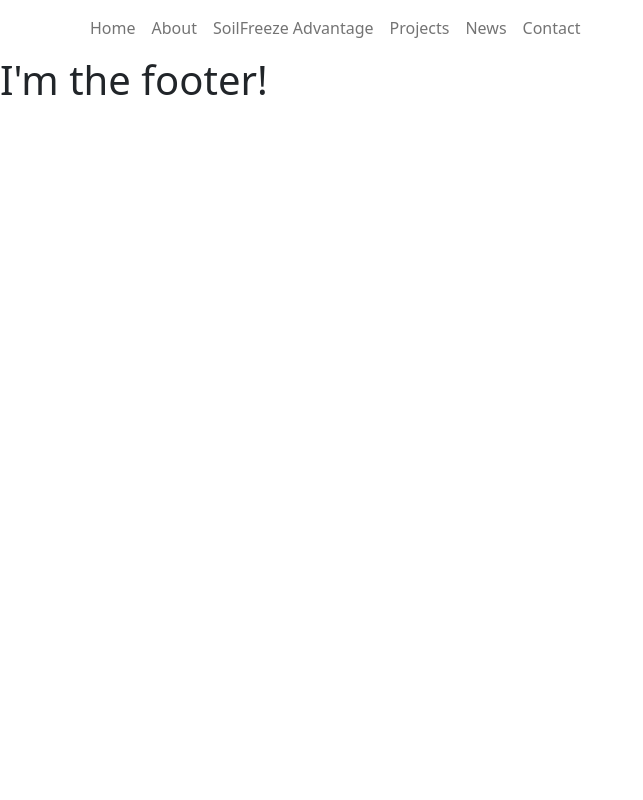
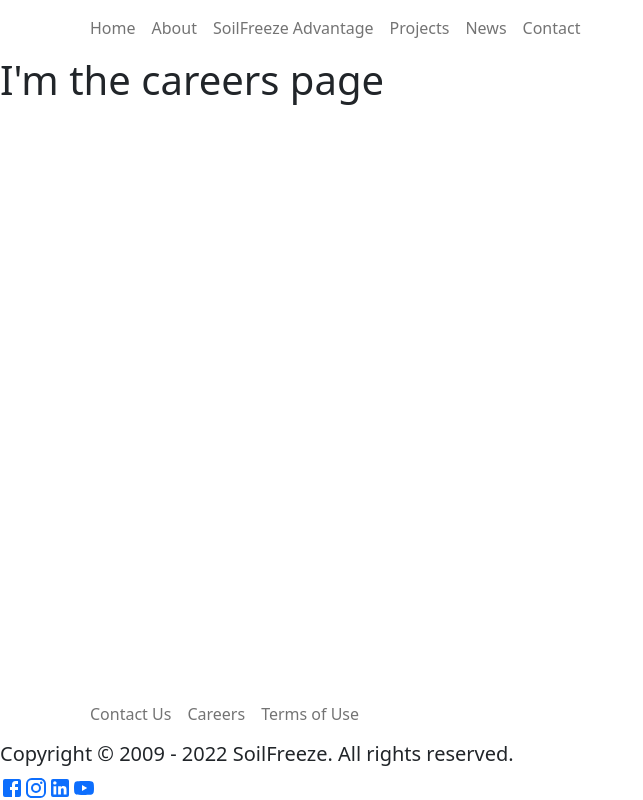
Before and after one commit to lola-violet/sfinc-front, a React (Create React App) app: page /careers in a window 1280 px wide. Shown: the whole page, without its empty margins (0-643 px from the left). Built offline with nearby package versions, Linux system fonts and the light colour scheme.

Commit message:
added footer with links & icons

```diff
--- a/package.json
+++ b/package.json
@@ -3,6 +3,10 @@
   "version": "0.1.0",
   "private": true,
   "dependencies": {
+    "@emotion/react": "^11.9.3",
+    "@emotion/styled": "^11.9.3",
+    "@mui/icons-material": "^5.8.4",
+    "@mui/material": "^5.8.6",
     "@testing-library/jest-dom": "^5.16.4",
     "@testing-library/react": "^13.3.0",
     "@testing-library/user-event": "^13.5.0",
@@ -10,6 +14,7 @@
     "react": "^18.2.0",
     "react-bootstrap": "^2.4.0",
     "react-dom": "^18.2.0",
+    "react-helmet": "^6.1.0",
     "react-router-dom": "^6.3.0",
     "react-scripts": "5.0.1",
     "web-vitals": "^2.1.4"
--- a/src/App.js
+++ b/src/App.js
@@ -10,6 +10,8 @@
 import Projects from './components/pages/Projects';
 import News from './components/pages/News';
 import Contact from './components/pages/Contact';
+import Careers from './components/pages/Careers';
+import Terms from './components/pages/Terms';
 
 function App() {
   return (
@@ -22,6 +24,8 @@
         <Route path="/projects" element={<Projects />} />
         <Route path="/news" element={<News />} />
         <Route path="/contact" element={<Contact />} />
+        <Route path="/careers" element={<Careers />} />
+        <Route path="/terms" element={<Terms />} />
       </Routes>
         <Footer />
     </BrowserRouter>
--- a/src/components/Footer.js
+++ b/src/components/Footer.js
@@ -1,11 +1,41 @@
 import React from 'react';
+import { Link } from 'react-router-dom';
+// const { FacebookIcon } = require("@mui/icons-material/Facebook");
+
+import FacebookIcon from '@mui/icons-material/Facebook';
+import InstagramIcon from '@mui/icons-material/Instagram';
+import LinkedInIcon from '@mui/icons-material/LinkedIn';
+import YouTubeIcon from '@mui/icons-material/YouTube';
 
 export default function Footer() {
     return (
-        <footer>
-            <h1>
-                I'm the footer!
-            </h1>
+        <footer className='fixed-bottom'>
+            <nav className='navbar navbar-expand-lg'>
+                <div className='container'>
+                    <ul className='navbar-nav'>
+                        <li className='nav-item'>
+                            <Link className='nav-link' to='/contact'>Contact Us</Link>
+                        </li>
+                        <li className='nav-item'>
+                            <Link className='nav-link' to='/careers'>Careers</Link>
+                        </li>
+                        <li className='nav-item'>
+                            <Link className='nav-link' to='/advantage'>Terms of Use</Link>
+                        </li>
+                    </ul>
+                </div>
+            </nav>
+
+            <div>
+                <h5>Copyright © 2009 - 2022 SoilFreeze. All rights reserved.</h5>
+            </div>
+
+            <div>
+                <a href='https://www.facebook.com/soilfreeze/' target="_blank" rel="noreferrer"><FacebookIcon /></a>
+                <a href='https://www.instagram.com/soilfreeze/?hl=en' target="_blank" rel="noreferrer"><InstagramIcon /></a>
+                <a href='https://www.linkedin.com/company/soilfreeze/' target="_blank" rel="noreferrer"><LinkedInIcon /></a>
+                <a href='https://www.youtube.com/channel/UCK5m2cIVkL3fZyMaTCl8_KQ' target="_blank" rel="noreferrer"><YouTubeIcon /></a>
+            </div>
         </footer>
     )
 }
--- /dev/null
+++ b/src/components/pages/Careers.js
@@ -0,0 +1,9 @@
+import React from 'react';
+
+export default function Careers() {
+    return (
+        <div>
+            <h1>I'm the careers page</h1>
+        </div>
+    )
+}
--- /dev/null
+++ b/src/components/pages/Terms.js
@@ -0,0 +1,9 @@
+import React from 'react';
+
+export default function Terms() {
+    return (
+        <div>
+            <h1>I'm the terms of use page</h1>
+        </div>
+    )
+}
--- a/src/index.js
+++ b/src/index.js
@@ -1,25 +1,22 @@
 import React from 'react';
 import ReactDOM from 'react-dom/client';
-// import { BrowserRouter, Routes, Route } from 'react-router-dom';
 import App from './App';
 import "bootstrap/dist/css/bootstrap.min.css";
-// import Home from './components/pages/Home';
-// import About from './components/pages/About';
+import { Helmet } from "react-helmet";
 // import './index.css';
 // import reportWebVitals from './reportWebVitals';
 
 const root = ReactDOM.createRoot(document.getElementById('root'));
 root.render(
   <React.StrictMode>
-    <App />
+    <>
+      <Helmet>
+        <meta charSet="utf-8" />
+        <title>SoilFreeze, Inc.</title>
+      </Helmet>
+      <App />
+    </>
   </React.StrictMode>
-  // <BrowserRouter>
-  //   <Routes>
-  //     <Route path="/" element={<App />}>
-  //       <Route path="about" element={<About />} />
-  //     </Route>
-  //   </Routes>
-  // </BrowserRouter>
 );
 
 // If you want to start measuring performance in your app, pass a function
```
Also changed, not shown: 1 other file (tests, documents, lock files or other folders).
